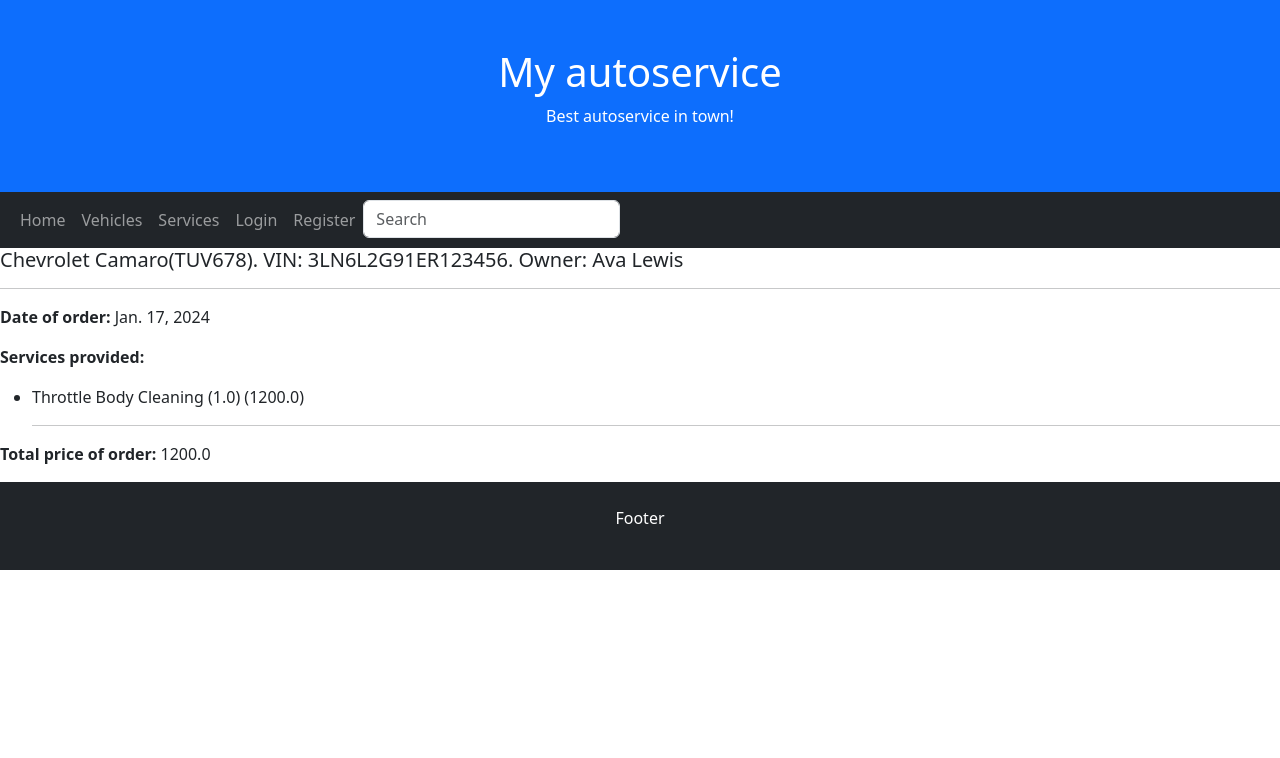
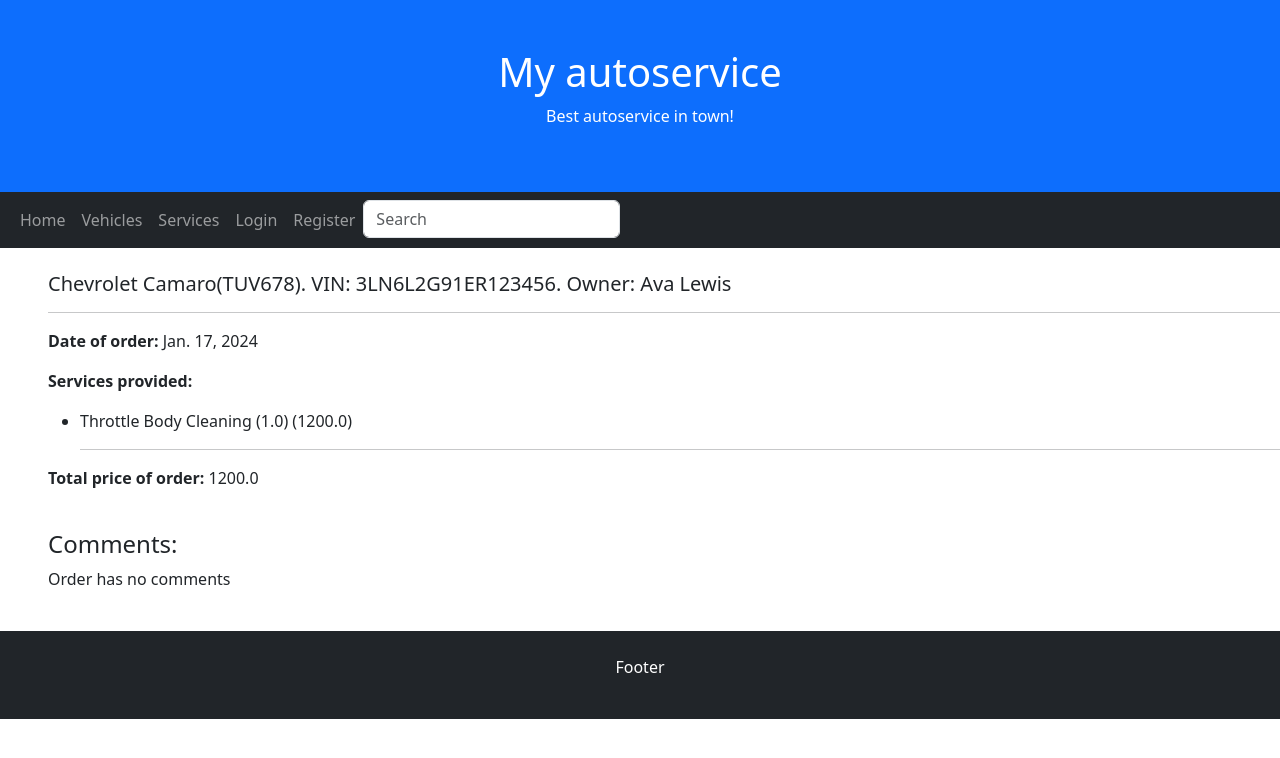
Before and after one commit to PauliusPadrostis/autoservice-BootCampProject, a Django app: page /autoservice/orders/2 in a window 1280 px wide; the page is wider, and only the part inside the window is pictured. Shown: the top 758 px of that part. Run offline with Django 5.2, Linux system fonts and the light colour scheme; data comes from the database, SQL or seed files in the repository; both versions use the stored data as it was after the commit.

Commit message:
Make it possible for a logged in user to leave comments on order.

```diff
--- a/mysite/autoservice/admin.py
+++ b/mysite/autoservice/admin.py
@@ -23,6 +23,9 @@ class VehicleAdmin(admin.ModelAdmin):
 class ServiceAdmin(admin.ModelAdmin):
     list_display = ('name', 'service_price')
 
+class CommentAdmin(admin.ModelAdmin):
+    list_display = ('order', 'commenter', 'date_created', 'content')
+
 
 # Register your models here.
 admin.site.register(Model)
@@ -30,3 +33,4 @@ admin.site.register(Vehicle, VehicleAdmin)
 admin.site.register(Order, OrderAdmin)
 admin.site.register(OrderLine)
 admin.site.register(Service, ServiceAdmin)
+admin.site.register(Comment, CommentAdmin)
--- /dev/null
+++ b/mysite/autoservice/forms.py
@@ -0,0 +1,9 @@
+from .models import Comment
+from django import forms
+
+
+class OrderReviewForm(forms.ModelForm):
+    class Meta:
+        model = Comment
+        fields = ('content', 'order', 'commenter',)
+        widgets = {'order': forms.HiddenInput(), 'commenter': forms.HiddenInput()}
--- a/mysite/autoservice/models.py
+++ b/mysite/autoservice/models.py
@@ -85,3 +85,15 @@ class Service(models.Model):
     class Meta:
         verbose_name = 'Service'
         verbose_name_plural = 'Services'
+
+
+class Comment(models.Model):
+    order = models.ForeignKey('Order', on_delete=models.DO_NOTHING, null=True, blank=True)
+    commenter = models.ForeignKey(User, on_delete=models.DO_NOTHING, null=True, blank=True)
+    date_created = models.DateField(auto_now_add=True)
+    content = models.TextField('Comment', max_length=1000)
+
+    class Meta:
+        verbose_name = "Comment"
+        verbose_name_plural = "Comments"
+        ordering = ['-date_created']
--- a/mysite/autoservice/templates/base.html
+++ b/mysite/autoservice/templates/base.html
@@ -67,7 +67,7 @@
             <div class="alert alert-{% if message.tags == 'error' %}danger{% elif message.tags == 'info' %}success{% endif %}" role="alert"> {{ message }} </div>
         {% endfor %}
     {% endif %}
-<div class="col-sm-12 ">
+<div class="col-sm-12 ms-5 mt-4 ">
     {% block "content" %}
     {% endblock %}
 </div>
--- a/mysite/autoservice/templates/order_detail.html
+++ b/mysite/autoservice/templates/order_detail.html
@@ -18,6 +18,28 @@
 {% endfor %}
 
 <p><strong>Total price of order:</strong> {{ order.total }}</p>
+<br>
 
-
+  <h4>Comments:</h4>
+    {% if order.comment_set.all %}
+        {% for comment in order.comment_set.all %}
+          <hr>
+          <strong>{{ comment.commenter }}</strong>, <em>{{ comment.date_created}}</em>
+          <p>{{ comment.content }}</p>
+        {% endfor %}
+    {% else %}
+    <p>Order has no comments</p>
+    {% endif %}
+<br>
+{% if user.is_authenticated %}
+  <div class="fieldWrapper">
+    <hr><br/>
+    <h4>Leave a comment:</h4>
+    <form action="" method="post">
+      {% csrf_token %}
+      {{ form.content }}</br>
+      <input type="submit" value="Save">
+    </form>
+  </div>
+  {% endif %}
 {% endblock %}
--- a/mysite/autoservice/templates/registration/login.html
+++ b/mysite/autoservice/templates/registration/login.html
@@ -5,7 +5,7 @@
 {% block "content" %}
 <br>
   {% if form.errors %}
-    <p>Login error. Try again!</p>
+    <p>Wrong username or password. Try again!</p>
   {% endif %}
 
   {% if next %}
--- a/mysite/autoservice/views.py
+++ b/mysite/autoservice/views.py
@@ -1,6 +1,4 @@
-from django.shortcuts import render
 from .models import *
-from django.shortcuts import render, get_object_or_404
 from django.views import generic
 from django.core.paginator import Paginator
 from django.db.models import Q
@@ -9,6 +7,9 @@ from django.shortcuts import redirect
 from django.contrib.auth.forms import User
 from django.views.decorators.csrf import csrf_protect
 from django.contrib import messages
+from django.shortcuts import render, reverse, get_object_or_404
+from .forms import OrderReviewForm
+from django.views.generic.edit import FormMixin
 
 
 # Create your views here.
@@ -66,9 +67,27 @@ class OrderListView(generic.ListView):
     template_name = 'order_list.html'
 
 
-class OrderDetailView(generic.DetailView):
+class OrderDetailView(FormMixin, generic.DetailView):
     model = Order
     template_name = 'order_detail.html'
+    form_class = OrderReviewForm
+
+    def get_success_url(self):
+        return reverse('order_detail', kwargs={'pk': self.object.id})
+
+    def post(self, request, *args, **kwargs):
+        self.object = self.get_object()
+        form = self.get_form()
+        if form.is_valid():
+            return self.form_valid(form)
+        else:
+            return self.form_invalid(form)
+
+    def form_valid(self, form):
+        form.instance.order = self.object
+        form.instance.reviewer = self.request.user
+        form.save()
+        return super(OrderDetailView, self).form_valid(form)
 
 
 def search(request):
```
Also changed, not shown: mysite/autoservice/migrations/0008_comment.py (added), mysite/db.sqlite3.
